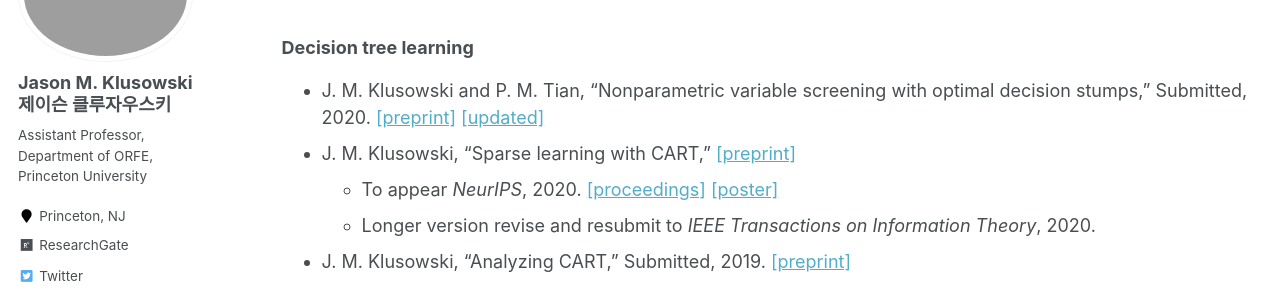
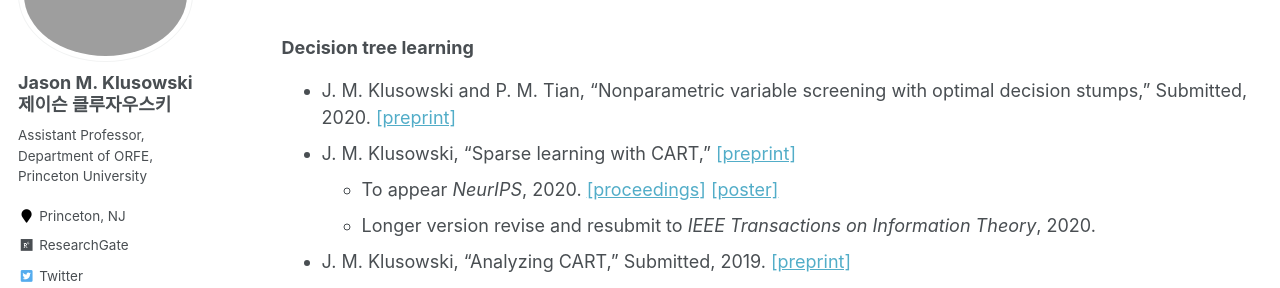
Before and after one commit to jasonklusowski/jasonklusowski.github.io, a Jekyll site: the page built from _pages/publications.md, in a window 1280 px wide and 900 px high. Shown: the part 190-478 px from the top of the window. Built offline with Jekyll 4.4.1, drawn with Linux system fonts in a browser that asks for light colours; formulas are drawn with MathJax 3.

Commit message:
Update publications.md

```diff
--- a/_pages/publications.md
+++ b/_pages/publications.md
@@ -9,7 +9,7 @@ You can also find my articles on my [Google Scholar profile](https://scholar.goo
 
 ### Decision tree learning
 
-* J. M. Klusowski and P. M. Tian, "Nonparametric variable screening with optimal decision stumps," Submitted, 2020. [[preprint]](https://arxiv.org/pdf/2011.02683.pdf) [[updated]](https://jasonklusowski.github.io/files/selection_arxiv.pdf)
+* J. M. Klusowski and P. M. Tian, "Nonparametric variable screening with optimal decision stumps," Submitted, 2020. [[preprint]](https://arxiv.org/pdf/2011.02683.pdf)
 * J. M. Klusowski, "Sparse learning with CART," [[preprint]](https://arxiv.org/pdf/2006.04266.pdf)
   - To appear _NeurIPS_, 2020. [[proceedings]](https://jasonklusowski.github.io/files/cart.pdf) [[poster]](https://jasonklusowski.github.io/files/cart_poster.pdf)
   - Longer version revise and resubmit to _IEEE Transactions on Information Theory_, 2020.
```
